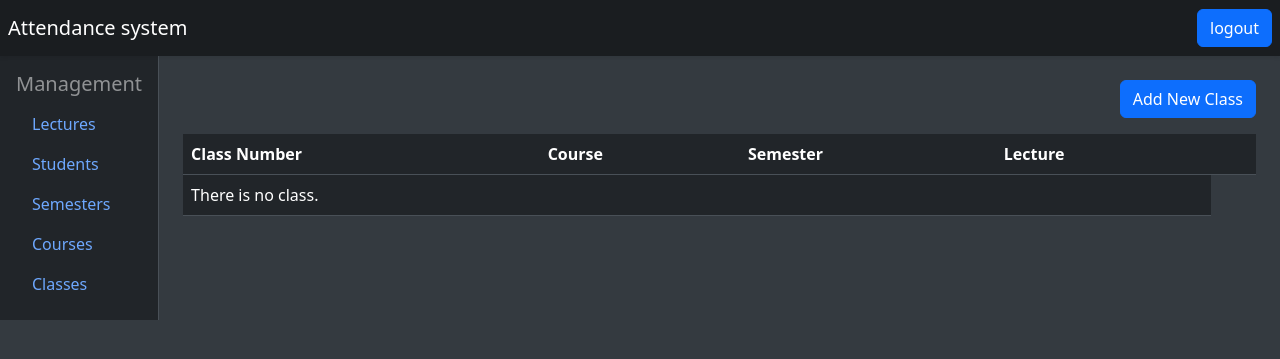
After one commit to jackeen/WebDevelopmentAssignment_1, a Django app: page /dashboard/classes in a window 1280 px wide. The commit adds this page. Shown: the top 359 px of the page. Run offline with Django 5.2, Linux system fonts and the light colour scheme; data that the repository does not hold is empty.

Commit message:
dev: class list, create and detail

```diff
--- a/attendance/forms/__init__.py
+++ b/attendance/forms/__init__.py
@@ -1 +1,2 @@
 from .semester_form import *
+from .class_form import *
--- a/attendance/urls.py
+++ b/attendance/urls.py
@@ -35,4 +35,8 @@ urlpatterns = [
     path('dashboard/courses', views.CourseListView.as_view(), name='dashboard_courses'),
     path('dashboard/courses/<int:pk>', views.CourseDetailView.as_view(), name='dashboard_courses_detail'),
     path('dashboard/courses/create', views.course_create, name='dashboard_courses_create'),
+
+    path('dashboard/classes', views.ClassListView.as_view(), name='dashboard_classes'),
+    path('dashboard/classes/<int:pk>', views.ClassDetailView.as_view(), name='dashboard_classes_detail'),
+    path('dashboard/classes/create', views.class_create, name='dashboard_classes_create'),
 ]
--- a/attendance/views/__init__.py
+++ b/attendance/views/__init__.py
@@ -4,3 +4,4 @@ from .auth_views import *
 from .home_views import *
 from .student_views import *
 from .course_views import *
+from .class_view import *
--- /dev/null
+++ b/attendance/views/class_view.py
@@ -0,0 +1,44 @@
+from django.shortcuts import redirect, render
+from django.urls import reverse_lazy
+from django.views.generic import ListView, DetailView
+
+from attendance.forms import ClassForm
+from attendance.models import Class, Lecture, Course, Semester
+from attendance.views import format_form_errors
+
+
+class ClassListView(ListView):
+    model = Class
+    context_object_name = 'classes'
+    template_name = 'class/dashboard_classes.html'
+
+
+class ClassDetailView(DetailView):
+    model = Class
+    context_object_name = 'class'
+    template_name = 'class/dashboard_classes_detail.html'
+
+    def get_object(self, queryset=None):
+        return Class.objects.get(pk=self.kwargs['pk'])
+
+
+def class_create(request):
+    errors = []
+    if request.method == 'POST':
+        form = ClassForm(request.POST)
+        if form.is_valid():
+            form.save()
+            return redirect(reverse_lazy('dashboard_classes'))
+        else:
+            errors = format_form_errors(form.errors)
+
+    return render(
+        request=request,
+        template_name='class/dashboard_classes_create.html',
+        context={
+            'semesters': Semester.objects.all(),
+            'lectures': Lecture.objects.all(),
+            'courses': Course.objects.all(),
+            'errors': errors
+        },
+    )
--- /dev/null
+++ b/templates/class/class_list_segment.html
@@ -0,0 +1,34 @@
+<table class="table">
+    <thead>
+        <tr>
+            <th scope="col">Class Number</th>
+            <th scope="col">Course</th>
+            <th scope="col">Semester</th>
+            <th scope="col">Lecture</th>
+            <th></th>
+        </tr>
+    </thead>
+    {% if classes.count > 0 %}
+    <tbody>
+        {% for cls in classes %}
+        	<tr>
+                <td>{{ cls.number }}</td>
+                <td>{{ cls.course }}</td>
+                <td>{{ cls.semester }}</td>
+                <td>{{ cls.lecture }}</td>
+                <td>
+                    <a href="{% url 'dashboard_classes_detail' pk=cls.id%}">View Detail</a>
+                </td>
+            </tr>
+        {% endfor %}
+    </tbody>
+    {% else %}
+    <tfoot>
+        <tr>
+            <td colspan="4">
+                There is no class.
+            </td>
+        </tr>
+    </tfoot>
+    {% endif %}
+</table>
--- /dev/null
+++ b/templates/class/dashboard_classes.html
@@ -0,0 +1,12 @@
+{% extends 'dashboard_frame.html' %}
+
+{% block title %}
+    Classes | Attendance
+{% endblock %}
+
+{% block content %}
+    <div class="d-flex justify-content-end pb-3 gap-3">
+        <a class="btn btn-primary" href="{% url 'dashboard_classes_create' %}">Add New Class</a>
+    </div>
+    {% include 'class/class_list_segment.html' with courses=courses %}
+{% endblock %}
--- a/templates/dashboard_frame.html
+++ b/templates/dashboard_frame.html
@@ -49,7 +49,7 @@
                     <a class="nav-link" href="{% url 'dashboard_courses' %}">Courses</a>
                 </li>
                 <li class="nav-item">
-                    <a class="nav-link" href="#">Classes</a>
+                    <a class="nav-link" href="{% url 'dashboard_classes' %}">Classes</a>
                 </li>
             </ul>
         </nav>
```
Also changed, not shown: attendance/forms/class_form.py (added, +15 -0 lines), templates/class/dashboard_classes_create.html (added, +56 -0 lines), templates/class/dashboard_classes_detail.html (added, +27 -0 lines).
